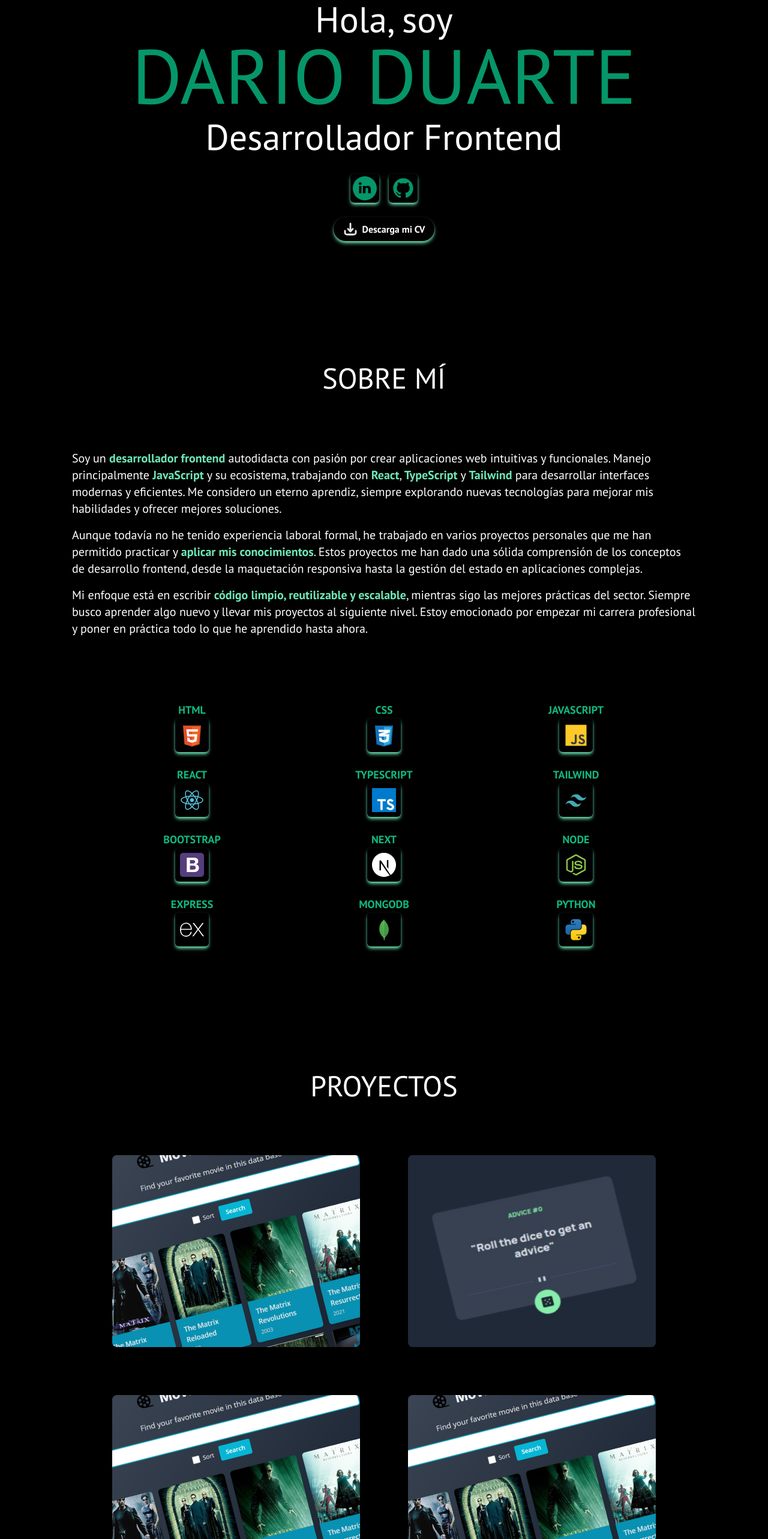
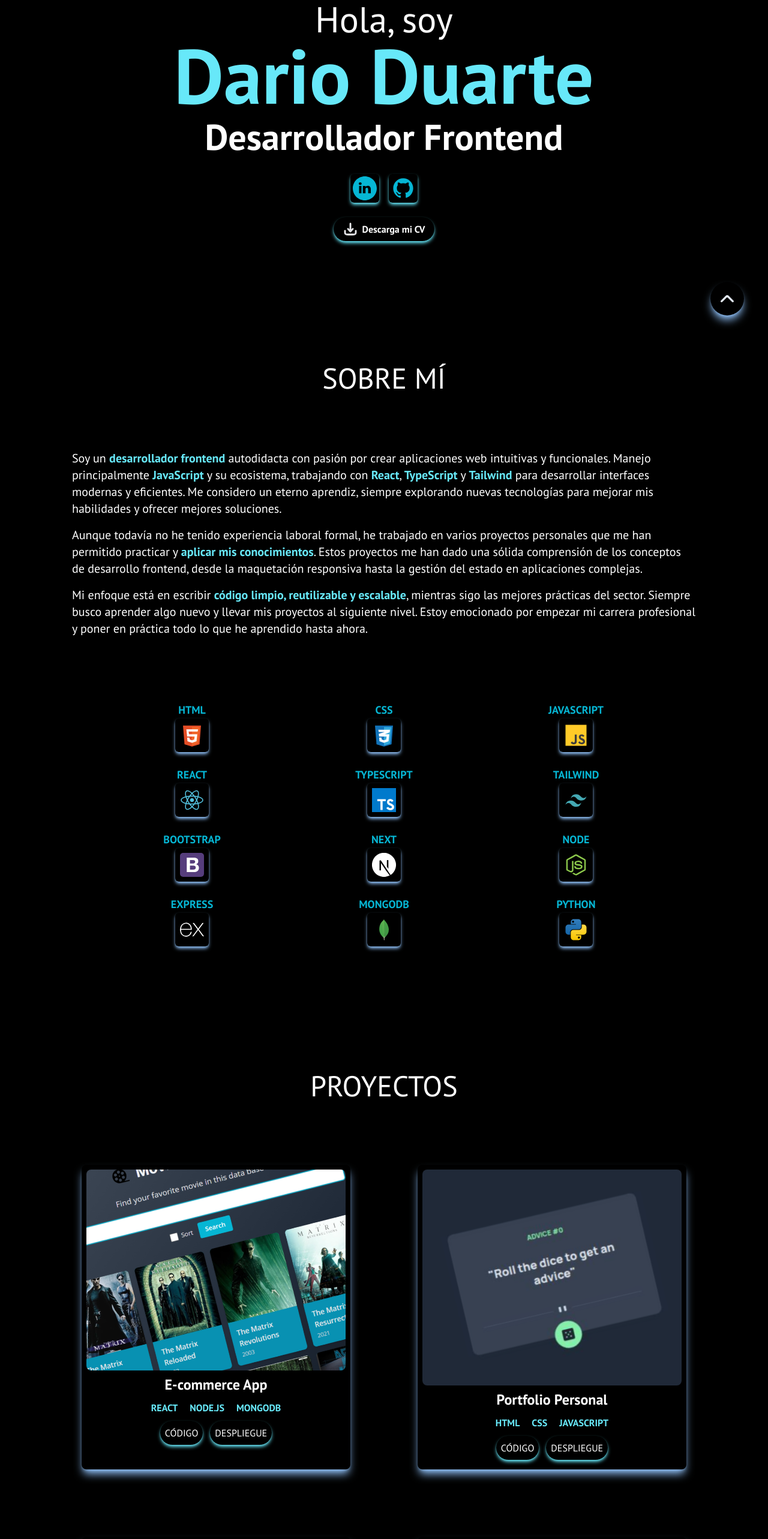
Before and after one commit to darioDe/port334, a React (Vite) app: page / in a window 1280 px wide. Shown: the part 234-2800 px from the top of the page at 60% size. Built offline with nearby package versions, Linux system fonts and the light colour scheme.

Commit message:
adding styles

```diff
--- a/src/components/Card.tsx
+++ b/src/components/Card.tsx
@@ -1,69 +1,32 @@
-import { useState, useEffect, useRef } from "react"
 import ProjectProps from "../types/Projects";
 
 export default function Card({ project }: { project: ProjectProps }) {
-  const [isHovered, setIsHovered] = useState(false);
-  const [isCardVisible, setIsCardVisible ] = useState<boolean>(false);
-
-  const cardRef = useRef<HTMLDivElement>(null);
-
-  useEffect(() => {
-    const observer = new IntersectionObserver (
-        (entries) => {
-            entries.forEach((entry) => {
-                if (entry.isIntersecting) {
-                    const target = entry.target as HTMLElement;
-                    if (target === cardRef.current) {
-                      setIsCardVisible(true)
-                    }
-
-                    observer.unobserve(entry.target)
-                }
-            });
-        },
-        { threshold: 0.6 }
-    );
-
-    if (cardRef.current) observer.observe(cardRef.current);
-
-    return () => {
-        if (cardRef.current) observer.unobserve(cardRef.current);
-    };
-}, [])
 
   return (
-    <div
-      className={`relative bg-gray-800 rounded-lg overflow-hidden shadow-lg h-64 md:h-80 group transition-opacity duration-1000 ${isCardVisible ? 'opacity-100' : 'opacity-0'}`}
-      onMouseEnter={() => setIsHovered(true)}
-      onMouseLeave={() => setIsHovered(false)}
-      ref={cardRef}
-    >
-      <img src={project.image} alt={project.title} className="w-full h-full " />
-      <div
-        className={`absolute inset-0 bg-black bg-opacity-80 p-4 transition-transform duration-500 ${
-          isHovered ? 'translate-y-0' : 'translate-y-full'
-        } flex flex-col justify-center items-center gap-16`}
-      >
-        <div className="flex flex-col items-center">
-          <h4 className="text-2xl font-bold text-emerald-600 mb-2">{project.title}</h4>
-          <div className="flex flex-wrap gap-2 mb-4">
-            {project.tags.map((tag, index) => (
-              <span key={index} className="text-white text- fmdont-medium px-2.5 py-0.5 underline">
-                {tag}
-              </span>
-            ))}
-          </div>
+    <div className="m-4 p-2 max-w-md shadow-lg shadow-blue-300 rounded-lg cursor-pointer group transition-transform duration-300 ease-in-out transform hover:scale-105 hover:shadow-xl hover:shadow-blue-500">
+      <img className='rounded-lg' src={project.image} alt={project.title} />
+
+      <div className="flex flex-col justify-center items-center p-2">
+        <h4 className="text-2xl font-bold text-white mb-2">{project.title}</h4>
+
+        <div className="flex">
+          {project.tags.map((tag, index) => (
+            <span key={index} className="text-cyan-300 font-semibold px-2.5 py-0.5">
+              {tag.toUpperCase()}
+            </span>
+          ))}
         </div>
-        <div className="flex flex-col sm:flex-row gap-4">
+
+        <div className="flex flex-col sm:flex-row gap-3 mt-2">
           <a
             href={project.codeUrl}
-            className="border-4 border-emerald-500 hover:bg-emerald-600 text-white font-bold py-2 px-4 text-center transition-colors duration-300 rounded-full"
+            className="text-white text-center rounded-full shadow-md shadow-cyan-300 p-2 cursor-pointer group transition-transform duration-300 ease-in-out transform hover:scale-110 hover:shadow-lg hover:shadow-cyan-500"
           >
             CÓDIGO
           </a>
           <a
             href={project.deployUrl}
-            className="border-4 border-emerald-500 hover:bg-emerald-600 text-white font-bold py-2 px-4 text-center transition-colors duration-300 rounded-full"
+            className="text-white rounded-full shadow-md shadow-cyan-300 p-2 cursor-pointer group transition-transform duration-300 ease-in-out transform hover:scale-110 hover:shadow-lg hover:shadow-cyan-500"
           >
             DESPLIEGUE
           </a>
--- a/src/components/IconTecnologies.tsx
+++ b/src/components/IconTecnologies.tsx
@@ -10,10 +10,10 @@ const IconTecnologies: React.FC<IconTecnologiesProps> = ({ icon, name }) => {
   return (
     <div className="flex items-center gap-x-4 z-10">
         <div className="relative flex flex-col items-center">
-            <span className='font-semibold mt-2  text-emerald-500 text-lg'>
+            <span className='font-semibold mt-2  text-cyan-500 text-lg'>
                 {name}
             </span>
-            <div className='w-14 h-14 shadow-md shadow-emerald-300 p-2 rounded-md cursor-pointer group transition-transform duration-300 ease-in-out transform hover:scale-110 hover:shadow-emerald-500 hover:shadow-lg'>
+            <div className='w-14 h-14 shadow-md shadow-blue-300 p-2 rounded-md cursor-pointer group transition-transform duration-300 ease-in-out transform hover:scale-110 hover:shadow-blue-500 hover:shadow-lg'>
                 <img src={icon} alt="" />
             </div >
         </div >
--- a/src/components/NavBar.tsx
+++ b/src/components/NavBar.tsx
@@ -3,20 +3,46 @@ import home from '../assets/home.svg';
 import user from '../assets/user.svg';
 import code from '../assets/code.svg';
 import mail from '../assets/mail.svg';
+import arrowUp from '../assets/arrow-up.svg';
 
 const NavBar = () => {
-  const [isVisible, setIsVisible] = useState(false)
-  const [isDesktop, setIsDesktop] = useState(false)
+  const [isVisible, setIsVisible] = useState(false);
+  const [isDesktop, setIsDesktop] = useState(false);
+  const [activeSection, setActiveSection] = useState('home');
+  const [isAtBottom, setIsAtBottom] = useState(false);
 
   useEffect(() => {
     const checkIsDesktop = () => {
-      setIsDesktop(window.innerWidth >= 1024)
-    }
+      setIsDesktop(window.innerWidth >= 1024);
+    };
 
     const handleScroll = () => {
-      const scrollPosition = window.scrollY
-      setIsVisible(scrollPosition > 150)
+      const scrollPosition = window.scrollY;
+      const documentHeight = document.documentElement.scrollHeight;
+      const windowHeight = window.innerHeight;
+
+      // Cambiar visibilidad de la barra de navegación
+      setIsVisible(scrollPosition > 150);
+
+      // Comprobar si estamos cerca del final de la página
+      setIsAtBottom(scrollPosition + windowHeight >= documentHeight - 100);
+
+      // Actualizar sección activa basado en el scroll position
+      const sections = ['home', 'about', 'projects', 'contact'];
+      sections.forEach((section) => {
+        const sectionElement = document.getElementById(section);
+        if (sectionElement) {
+          const sectionTop = sectionElement.offsetTop;
+          const sectionHeight = sectionElement.offsetHeight;
+          if (
+            scrollPosition >= sectionTop - 100 &&
+            scrollPosition < sectionTop + sectionHeight - 100
+          ) {
+            setActiveSection(section);
           }
+        }
+      });
+    };
 
     checkIsDesktop();
     handleScroll();
@@ -26,38 +52,103 @@ const NavBar = () => {
 
     return () => {
       window.removeEventListener('resize', checkIsDesktop);
-      window.removeEventListener('scroll', handleScroll)
-    }
-  }, [])
+      window.removeEventListener('scroll', handleScroll);
+    };
+  }, []);
 
   return (
-    <div className={`fixed bottom-4 left-0   right-0 flex justify-center transition-all duration-300 ease-in-out ${isVisible ? 'opacity-100 translate-y-0' : 'opacity-0 translate-y-full'} z-50`}>
-      <nav className="bg-black rounded-full shadow-lg overflow-hidden shadow-emerald-300">
-        <ul className={`flex items-center justify-center ${isDesktop ? 'space-x-32 px-8' : 'space-x-10 px-4'} py-3`}>
+    <>
+      {/* Navbar */}
+      <div
+        className={`fixed bottom-4 left-0 right-0 flex justify-center transition-all duration-500 ease-in-out transform ${
+          isVisible && !isAtBottom ? 'opacity-100 translate-y-0' : 'opacity-0 translate-y-4'
+        } z-50`}
+      >
+        <nav className="bg-black rounded-full shadow-lg overflow-hidden shadow-blue-300 cursor-pointer group transition-transform duration-300 ease-in-out transform hover:scale-110 hover:shadow-lg hover:shadow-blue-500">
+          <ul
+            className={`flex items-center justify-center ${
+              isDesktop ? 'space-x-32 px-8' : 'space-x-10 px-4'
+            } py-3`}
+          >
             <li>
               <a href="#home" className="block transition-opacity duration-300 hover:opacity-70">
-              <img src={home} alt="Inicio" className="w-6 h-6" />
+                <img
+                  src={home}
+                  alt="Inicio"
+                  className={`w-6 h-6 ${activeSection === 'home' ? 'text-blue-300' : ''}`}
+                  style={{
+                    filter:
+                      activeSection === 'home'
+                        ? 'brightness(0) saturate(100%) invert(74%) sepia(43%) saturate(3063%) hue-rotate(179deg) brightness(98%) contrast(93%)'
+                        : '',
+                  }}
+                />
               </a>
             </li>
             <li>
               <a href="#about" className="block transition-opacity duration-300 hover:opacity-70">
-              <img src={user} alt="Acerca de" className="w-7 h-7" />
+                <img
+                  src={user}
+                  alt="Acerca de"
+                  className={`w-7 h-7 ${activeSection === 'about' ? 'text-blue-300' : ''}`}
+                  style={{
+                    filter:
+                      activeSection === 'about'
+                        ? 'brightness(0) saturate(100%) invert(74%) sepia(43%) saturate(3063%) hue-rotate(179deg) brightness(98%) contrast(93%)'
+                        : '',
+                  }}
+                />
               </a>
             </li>
             <li>
-            <a href="#projects" className="block transition-opacity duration-300 hover:opacity-70">
-              <img src={code} alt="Proyectos" className="w-7 h-7" />
+              <a
+                href="#projects"
+                className="block transition-opacity duration-300 hover:opacity-70"
+              >
+                <img
+                  src={code}
+                  alt="Proyectos"
+                  className={`w-7 h-7 ${activeSection === 'projects' ? 'text-blue-300' : ''}`}
+                  style={{
+                    filter:
+                      activeSection === 'projects'
+                        ? 'brightness(0) saturate(100%) invert(74%) sepia(43%) saturate(3063%) hue-rotate(179deg) brightness(98%) contrast(93%)'
+                        : '',
+                  }}
+                />
               </a>
             </li>
             <li>
               <a href="#contact" className="block transition-opacity duration-300 hover:opacity-70">
-              <img src={mail} alt="Contacto" className="w-6 h-6" />
+                <img
+                  src={mail}
+                  alt="Contacto"
+                  className={`w-6 h-6 ${activeSection === 'contact' ? 'text-blue-300' : ''}`}
+                  style={{
+                    filter:
+                      activeSection === 'contact'
+                        ? 'brightness(0) saturate(100%) invert(74%) sepia(43%) saturate(3063%) hue-rotate(179deg) brightness(98%) contrast(93%)'
+                        : '',
+                  }}
+                />
               </a>
             </li>
           </ul>
         </nav>
       </div>
-  )
-}
 
-export default NavBar
+      {/* Flecha de vuelta al inicio */}
+      <div
+        className={`fixed bottom-10 right-10 z-50 transition-all duration-500 ease-in-out transform bg-black rounded-full p-2 shadow-lg shadow-blue-300 hover:shadow-blue-500 hover:scale-120 hover:shadow-xl ${
+          isAtBottom ? 'opacity-100 translate-y-0' : 'opacity-0 translate-y-4'
+        }`}
+      >
+        <a href="#home" className="block ">
+          <img src={arrowUp} alt="Volver al inicio" className="w-10 h-10" />
+        </a>
+      </div>
+    </>
+  );
+};
+
+export default NavBar;
--- a/src/components/Toggle.tsx
+++ b/src/components/Toggle.tsx
@@ -13,9 +13,9 @@ export const Toggle: React.FC<ToggleProps> = ({  context, icon}) => {
     return (
         <button
             onClick={toggle}
-            className='w-15 h-8 shadow-sm shadow-emerald-300 flex items-center justify-center rounded-full cursor-pointer group transition-transform duration-300 ease-in-out transform hover:scale-125 m-3 hover:shadow-md hover:shadow-emerald-500 p-3'
+            className='w-15 h-8 shadow-sm shadow-cyan-300 flex items-center justify-center rounded-full cursor-pointer group transition-transform duration-300 ease-in-out transform hover:scale-125 m-3 hover:shadow-md hover:shadow-cyan-500 p-3'
         >
-            <p className="text-emerald-600 text-base font-bold">
+            <p className="text-cyan-600 text-base font-bold">
                 {icon}
             </p>
         </button>
--- a/src/sections/About.tsx
+++ b/src/sections/About.tsx
@@ -78,11 +78,11 @@ export default function About() {
                     <p className='m-2 md:m-4 text-white'>
                         {lang === 'spanish' ? (
                             <>
-                            Soy un <span className="font-bold  text-emerald-300">desarrollador frontend</span> autodidacta con pasión por crear aplicaciones web intuitivas y funcionales. Manejo principalmente <span className="font-bold text-emerald-300">JavaScript</span> y su ecosistema, trabajando con <span className="font-bold  text-emerald-300">React</span>, <span className="font-bold  text-emerald-300">TypeScript</span> y <span className="font-bold  text-emerald-300">Tailwind</span> para desarrollar interfaces modernas y eficientes. Me considero un eterno aprendiz, siempre explorando nuevas tecnologías para mejorar mis habilidades y ofrecer mejores soluciones.
+                            Soy un <span className="font-bold  text-cyan-300">desarrollador frontend</span> autodidacta con pasión por crear aplicaciones web intuitivas y funcionales. Manejo principalmente <span className="font-bold text-cyan-300">JavaScript</span> y su ecosistema, trabajando con <span className="font-bold  text-cyan-300">React</span>, <span className="font-bold  text-cyan-300">TypeScript</span> y <span className="font-bold  text-cyan-300">Tailwind</span> para desarrollar interfaces modernas y eficientes. Me considero un eterno aprendiz, siempre explorando nuevas tecnologías para mejorar mis habilidades y ofrecer mejores soluciones.
                             </>
                         ) : (
                             <>
-                            I'm a self-taught <span className="font-bold  text-emerald-300">frontend developer</span> with a passion for creating intuitive and functional web applications. I primarily work with <span className="font-bold  text-emerald-300">JavaScript</span> and its ecosystem, using <span className="font-bold  text-emerald-300">React</span>, <span className="font-bold  text-emerald-300">TypeScript</span>, and <span className="font-bold">Tailwind</span> to build modern and efficient interfaces. I'm a lifelong learner, always exploring new technologies to improve my skills and provide better solutions.
+                            I'm a self-taught <span className="font-bold  text-cyan-300">frontend developer</span> with a passion for creating intuitive and functional web applications. I primarily work with <span className="font-bold  text-cyan-300">JavaScript</span> and its ecosystem, using <span className="font-bold  text-cyan-300">React</span>, <span className="font-bold  text-cyan-300">TypeScript</span>, and <span className="font-bold">Tailwind</span> to build modern and efficient interfaces. I'm a lifelong learner, always exploring new technologies to improve my skills and provide better solutions.
                             </>
                         )}
                     </p>
@@ -90,11 +90,11 @@ export default function About() {
                     <p className='m-2 md:m-4 text-white'>
                         {lang === 'spanish' ? (
                             <>
-                            Aunque todavía no he tenido experiencia laboral formal, he trabajado en varios proyectos personales que me han permitido practicar y <span className="font-bold  text-emerald-300">aplicar mis conocimientos</span>. Estos proyectos me han dado una sólida comprensión de los conceptos de desarrollo frontend, desde la maquetación responsiva hasta la gestión del estado en aplicaciones complejas.
+                            Aunque todavía no he tenido experiencia laboral formal, he trabajado en varios proyectos personales que me han permitido practicar y <span className="font-bold  text-cyan-300">aplicar mis conocimientos</span>. Estos proyectos me han dado una sólida comprensión de los conceptos de desarrollo frontend, desde la maquetación responsiva hasta la gestión del estado en aplicaciones complejas.
                             </>
                         ) : (
                             <>
-                            Although I haven't had formal work experience yet, I've worked on several personal projects that have allowed me to practice and <span className="font-bold  text-emerald-300">apply my knowledge</span>. These projects have given me a solid understanding of frontend development concepts, from responsive layouts to state management in complex applications.
+                            Although I haven't had formal work experience yet, I've worked on several personal projects that have allowed me to practice and <span className="font-bold  text-cyan-300">apply my knowledge</span>. These projects have given me a solid understanding of frontend development concepts, from responsive layouts to state management in complex applications.
                             </>
                         )}
                     </p>
@@ -102,11 +102,11 @@ export default function About() {
                     <p className='m-2 md:m-4 text-white'>
                         {lang === 'spanish' ? (
                             <>
-                            Mi enfoque está en escribir <span className="font-bold  text-emerald-300">código limpio, reutilizable y escalable</span>, mientras sigo las mejores prácticas del sector. Siempre busco aprender algo nuevo y llevar mis proyectos al siguiente nivel. Estoy emocionado por empezar mi carrera profesional y poner en práctica todo lo que he aprendido hasta ahora.
+                            Mi enfoque está en escribir <span className="font-bold  text-cyan-300">código limpio, reutilizable y escalable</span>, mientras sigo las mejores prácticas del sector. Siempre busco aprender algo nuevo y llevar mis proyectos al siguiente nivel. Estoy emocionado por empezar mi carrera profesional y poner en práctica todo lo que he aprendido hasta ahora.
                             </>
                         ) : (
                             <>
-                            My focus is on writing <span className="font-bold  text-emerald-300">clean, reusable, and scalable code</span> while following industry best practices. I'm always looking to learn something new and take my projects to the next level. I'm excited to start my professional career and put everything I've learned into practice.
+                            My focus is on writing <span className="font-bold  text-cyan-300">clean, reusable, and scalable code</span> while following industry best practices. I'm always looking to learn something new and take my projects to the next level. I'm excited to start my professional career and put everything I've learned into practice.
                             </>
                         )}
                     </p>
--- a/src/sections/Header.tsx
+++ b/src/sections/Header.tsx
@@ -25,7 +25,7 @@ export const Header: React.FC = () => {
   }, []);
 
   const firstH2Text = lang === 'spanish' ? 'Hola, soy' : "Hello, I'm";
-  const h1Text = 'DARIO DUARTE';
+  const h1Text = 'Dario Duarte';
   const secondH2Text = lang === 'spanish' ? 'Desarrollador Frontend' : 'Frontend Developer';
 
   return (
@@ -40,7 +40,7 @@ export const Header: React.FC = () => {
       <div className="flex flex-col justify-center items-center flex-grow">
         {/* Primer H2 con fade-in */}
         <h2
-          className={`text-3xl md:text-4xl lg:text-6xl text-white text-center transition-opacity duration-1000 ${
+          className={`text-3xl md:text-4xl lg:text-6xl text-white text-start transition-opacity duration-1000 ${
             showH1 ? 'opacity-100 visible' : 'opacity-0 invisible'}`
           }
         >
@@ -49,7 +49,7 @@ export const Header: React.FC = () => {
 
         {/* H1 con fade-in */}
         <h1
-          className={`text-center text-8xl md:text-7xl lg:text-9xl mb-2 text-emerald-600 transition-opacity duration-1000 ${
+          className={`text-center text-8xl font-bold md:text-7xl lg:text-9xl mb-2 text-cyan-300 transition-opacity duration-1000 ${
             showSecondH2 ? 'opacity-100 visible' : 'opacity-0 invisible'}`
           }
         >
@@ -58,7 +58,7 @@ export const Header: React.FC = () => {
 
         {/* Segundo H2 con fade-in */}
         <h2
-          className={`text-3xl md:text-4xl lg:text-6xl text-white text-center transition-opacity duration-1000 ${
+          className={`text-3xl md:text-4xl lg:text-6xl font-semibold text-white text-center transition-opacity duration-1000 ${
             showSecondH2 ? 'opacity-100 visible' : 'opacity-0 invisible'}`
           }
         >
@@ -69,7 +69,7 @@ export const Header: React.FC = () => {
         <div className={`flex flex-col items-center gap-6 mt-8 transition-opacity duration-1000 ${showOtherComponents ? 'opacity-100 visible' : 'opacity-0 invisible'}`}>
           <div className='flex gap-4'>
             <a
-              className="w-12 h-12 flex items-center justify-center rounded-md cursor-pointer group transition-transform duration-300 ease-in-out transform hover:scale-110 shadow-md shadow-emerald-300 hover:shadow-lg hover:shadow-emerald-500 relative"
+              className="w-12 h-12 flex items-center justify-center rounded-md cursor-pointer group transition-transform duration-300 ease-in-out transform hover:scale-110 shadow-md shadow-cyan-300 hover:shadow-lg hover:shadow-cyan-500 relative"
               href="https://www.linkedin.com"
               target="_blank"
               rel="noopener noreferrer"
@@ -78,7 +78,7 @@ export const Header: React.FC = () => {
             </a>
 
             <a
-              className="w-12 h-12 flex items-center justify-center rounded-md cursor-pointer group transition-transform duration-300 ease-in-out transform hover:scale-110 shadow-md shadow-emerald-300 hover:shadow-lg hover:shadow-emerald-500 relative"
+              className="w-12 h-12 flex items-center justify-center rounded-md cursor-pointer group transition-transform duration-300 ease-in-out transform hover:scale-110 shadow-md shadow-cyan-300 hover:shadow-lg hover:shadow-cyan-500 relative"
               href="https://www.github.com"
               target="_blank"
               rel="noopener noreferrer"
@@ -88,7 +88,7 @@ export const Header: React.FC = () => {
           </div>
 
           <div
-            className="shadow-md shadow-emerald-300 inline-flex items-center text-white font-semibold py-2 px-4 rounded-full cursor-pointer group transition-transform duration-300 ease-in-out transform hover:scale-110 hover:shadow-lg hover:shadow-emerald-500"
+            className="shadow-md shadow-cyan-300 inline-flex items-center text-white font-semibold py-2 px-4 rounded-full cursor-pointer group transition-transform duration-300 ease-in-out transform hover:scale-110 hover:shadow-lg hover:shadow-cyan-500"
           >
             <a
               href="/path/to/cv.pdf"
```
Also changed, not shown: src/sections/Contact.tsx (+26 -3 lines), src/assets/github.svg, src/assets/in.svg. Lines whose indentation alone changed are shown as unchanged.
